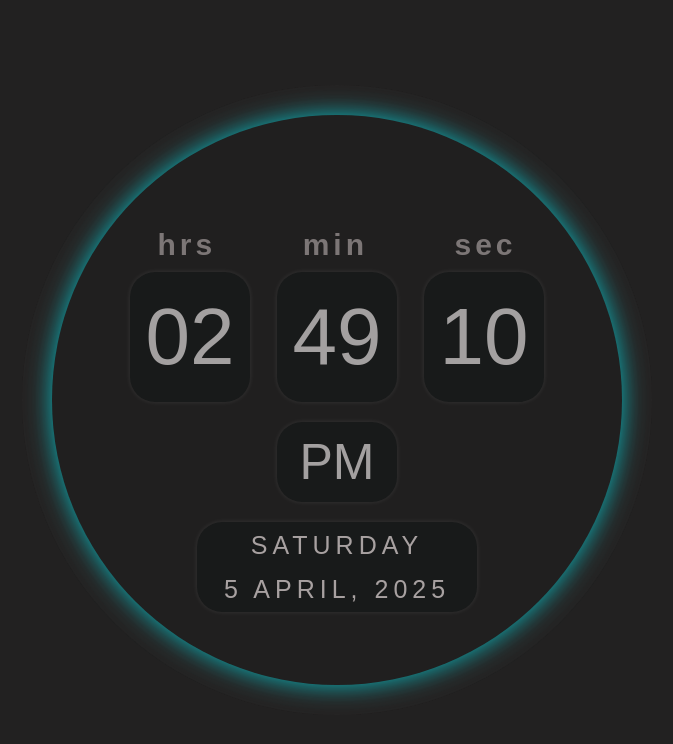
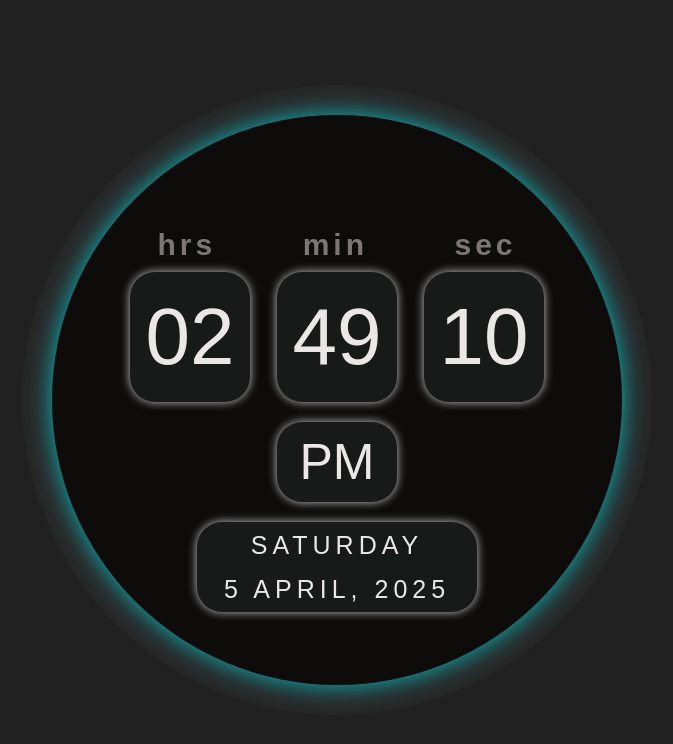
Before and after one commit to Rohit-Pakhre09/Mini-Projects-JavaScript, a plain HTML site: page Digital Clock/index.html in a window 1280 px wide. Shown: the whole page, without its empty margins (303-976 px from the left). Drawn offline with Linux system fonts and the light colour scheme; a web font is replaced by a local one.

Commit message:
Update style.css

```diff
--- a/Digital Clock/style.css
+++ b/Digital Clock/style.css
@@ -28,7 +28,7 @@ body {
   width: 630px;
   border: none;
   border-radius: 50%;
-  background: rgba(58, 53, 53, 0.25);
+  background: rgba(70, 70, 70, 0.25);
   box-shadow: 0 0px 32px 0 inset rgba(32, 32, 32, 0.4);
   backdrop-filter: blur(1px);
   -webkit-backdrop-filter: blur(1px);
@@ -42,7 +42,7 @@ body {
   width: 570px;
   border: none;
   border-radius: 50%;
-  background-color: rgb(32, 31, 31);
+  background-color: rgb(14, 11, 11);
   box-shadow: 0px 0px 25px rgba(0, 247, 255, 0.7);
   display: flex;
   flex-direction: column;
@@ -86,9 +86,9 @@ body {
   flex-direction: column;
   align-items: center;
   justify-content: center;
-  color: rgb(163, 160, 160);
+  color: rgb(235, 231, 231);
   background-color: rgb(24, 26, 26);
-  box-shadow: 0px 0px 5px rgba(255, 255, 255, 0.1);
+  box-shadow: 0px 0px 10px rgba(245, 245, 245, 0.8);
 }
 
 span {
@@ -106,9 +106,9 @@ span {
   flex-direction: column;
   align-items: center;
   justify-content: center;
-  color: rgb(163, 160, 160);
+  color: rgb(235, 231, 231);
   background-color: rgb(24, 26, 26);
-  box-shadow: 0px 0px 5px rgba(255, 255, 255, 0.1);
+  box-shadow: 0px 0px 10px rgba(245, 245, 245, 0.8);
 }
 
 .day-date {
@@ -124,10 +124,10 @@ span {
   align-items: center;
   justify-content: center;
   background-color: rgb(24, 26, 26);
-  box-shadow: 0px 0px 5px rgba(255, 255, 255, 0.1);
+  box-shadow: 0px 0px 10px rgba(245, 245, 245, 0.8);
 }
 
 .day-date span {
-  color: rgb(168, 161, 161);
+  color: rgb(235, 231, 231);
   letter-spacing: 5px;
 }
```
